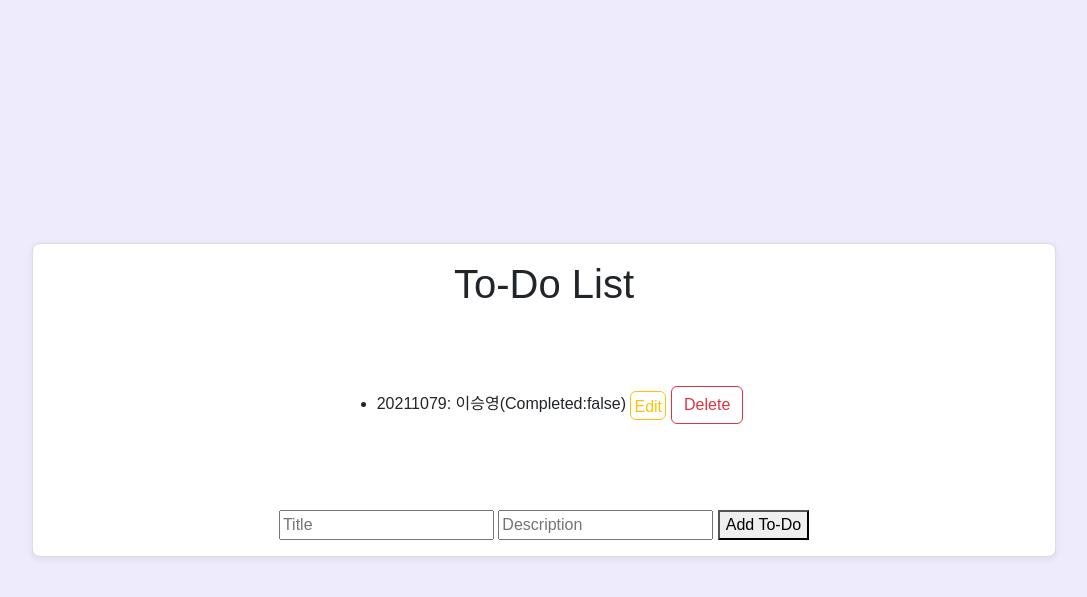
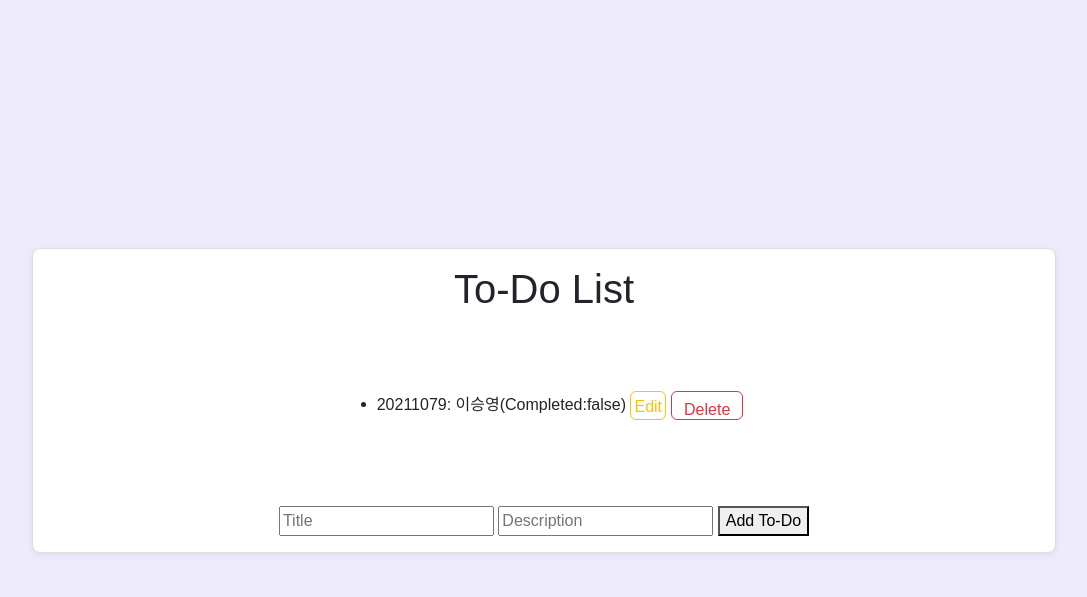
Before and after one commit to Seung-0208/devops-todo-app, a FastAPI app: page / in a window 1280 px wide. Shown: the top 597 px of the page, without its empty margins (96-1183 px from the left). Run offline with FastAPI, Linux system fonts and the light colour scheme.

Commit message:
style: 삭제 버튼 높이 조정

```diff
--- a/templates/index.html
+++ b/templates/index.html
@@ -100,6 +100,7 @@
                 deleteBtn.type = 'button';
                 deleteBtn.classList.add('btn', 'btn-outline-danger');
                 deleteBtn.id = `delete_${todo.id}`;
+                deleteBtn.style.height='29px';
 
                 deleteBtn.onclick = async(e) => {
                     const isDelete = confirm('해당 항목을 삭제하시겠습니까?');
```
